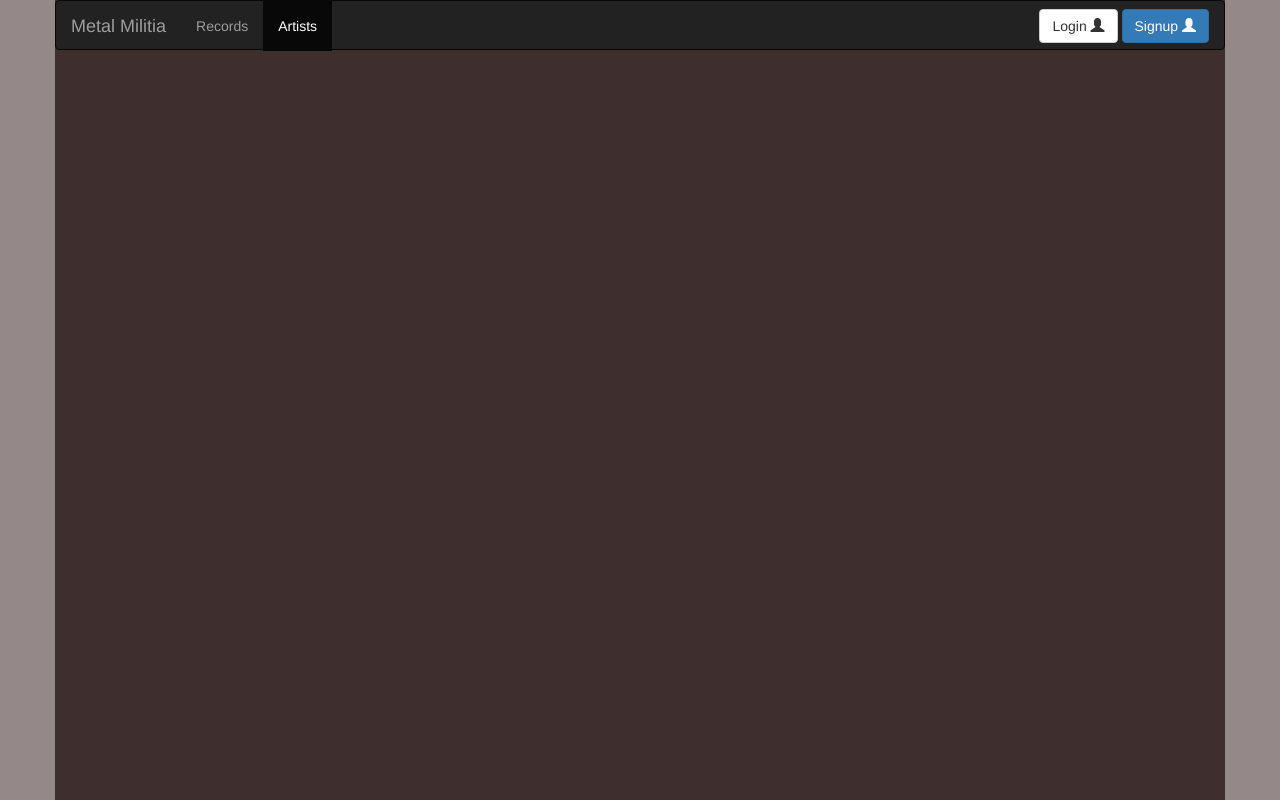
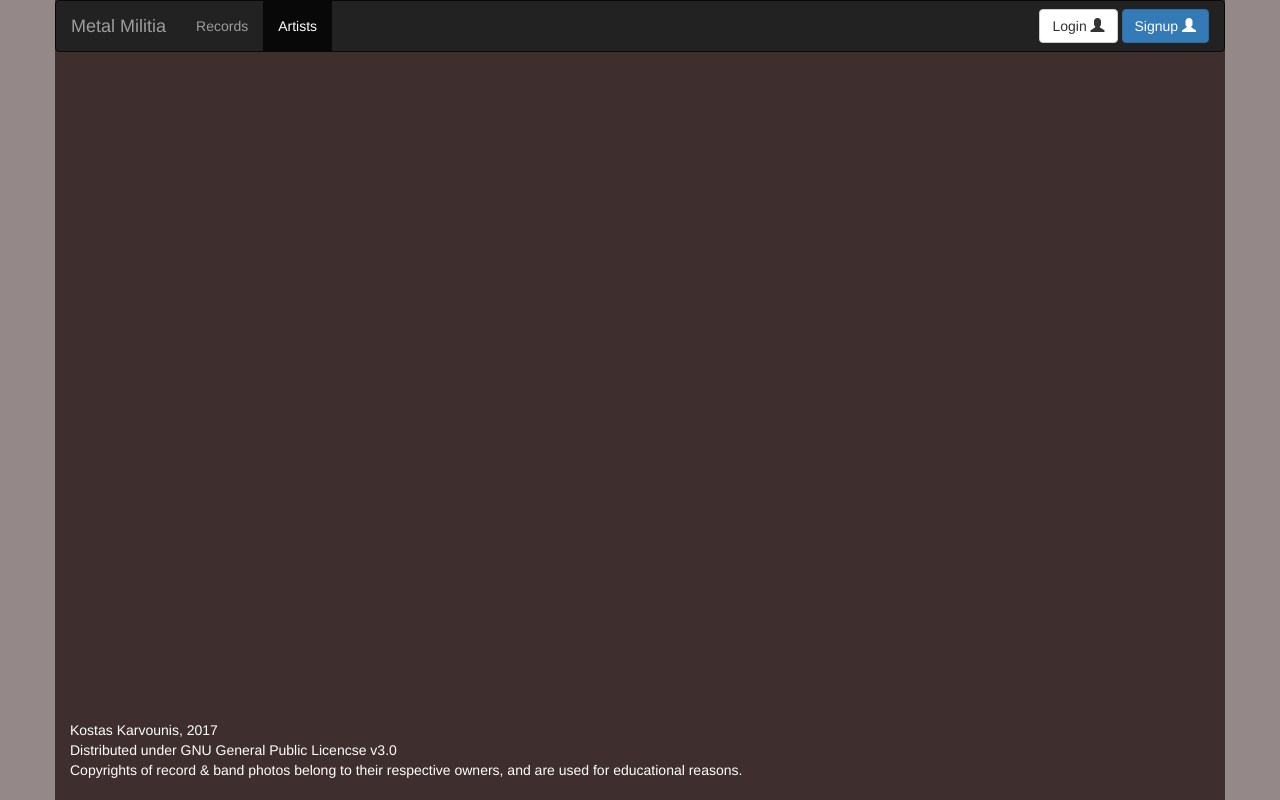
Before and after one commit to kael89/record-store, a PHP site: page /artists.php in a window 1280 px wide. Run offline with PHP 8.4, Linux system fonts and the light colour scheme; data that the repository does not hold is empty; some libraries are stand-ins or nearby versions.

Commit message:
Move footer to its own page

```diff
--- a/css/style.css
+++ b/css/style.css
@@ -31,12 +31,7 @@ body {
 
 #container {
     overflow: auto;
-}
-
-#main {
-    height: 93%;
     position: relative;
-    padding-top: 30px;
 }
 
 legend {
@@ -72,8 +67,7 @@ legend span {
 }
 
 .navbar {
-    height: 6%;
-    margin-bottom: 0px;
+    margin-bottom: 20px;
 }
 
 .letter-navbar ul {
@@ -156,8 +150,6 @@ legend span {
 }
 
 #copyright {
-    position: absolute;
-    bottom: 0px;
-    right: 0px;
-    text-align: right;
+    position: fixed;
+    bottom: 10px;
 }
--- a/js/script.js
+++ b/js/script.js
@@ -22,7 +22,6 @@ function navbarControl() {
     if (cat === '') {
         cat = 'index';
     }
-    console.log('#menu -' + cat);
     $('#navbar #menu-' + cat).addClass('active')
 }
 
--- a/lib/library.php
+++ b/lib/library.php
@@ -3,7 +3,7 @@
 // Max file size: 1MB
 define("MAX_FILE_SIZE", 1048576);
 // Code environment (heroku/local)
-define("CODE_ENV", "heroku");
+define("CODE_ENV", "local");
 // Configuration file
 define("CONFIG_FILE", "/opt/lampp/config/recordstore.ini");
 
@@ -207,6 +207,8 @@ function uploadImage($file, $type, $cat, $newName = "") {
     if ($file["error"] != UPLOAD_ERR_OK) {
         return "";
     }
+    // $finfo = finfo_open()
+    // if ()
 
     $targetDir = getImageDir($type, $cat);
     return uploadFile($file, $targetDir, $newName);
--- a/pages/main.php
+++ b/pages/main.php
@@ -23,8 +23,3 @@
         </ul>
     </p>
 </article>
-<footer id="copyright">
-    Kostas Karvounis, 2017<br>
-    Distributed under GNU General Public Licencse v3.0<br>
-    Copyrights of record & band photos belong to their respective owners, and are used for educational reasons.<br>
-</footer>
--- a/templates/footer.php
+++ b/templates/footer.php
@@ -1,4 +1,13 @@
-    </div>
-</div>
+    </div> <!-- #main -->
+    <?php if (in_array(getGet("page"), ["main", ""])) {?>
+    <footer id="copyright">
+        <p>
+            Kostas Karvounis, 2017<br>
+            Distributed under GNU General Public Licencse v3.0<br>
+            Copyrights of record & band photos belong to their respective owners, and are used for educational reasons.<br>
+        </p>
+    </footer>
+    <?php } ?>
+</div> <!-- #container -->
 </body>
 </html>
```
